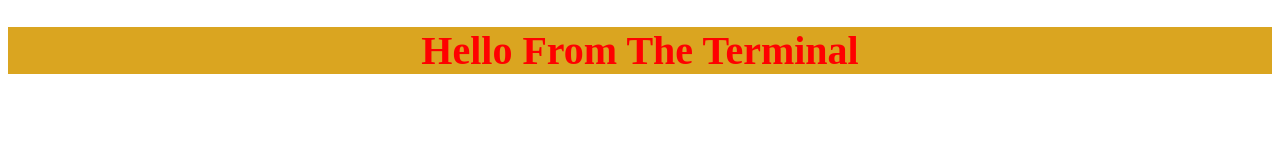
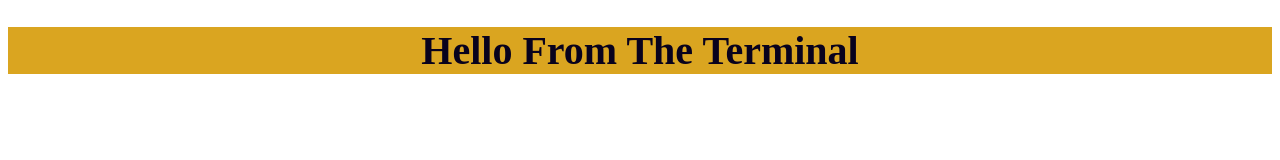
Before and after one commit to The-Debuggers904/repo-for-test, a plain HTML site: page index.html in a window 1280 px wide. Drawn offline with Linux system fonts and the light colour scheme.

Commit message:
Revert "changing the h1 color to red"
This reverts commit 7b202df06365cb94bf4dd4d99767b5fe10979e81.

```diff
--- a/style.css
+++ b/style.css
@@ -1,6 +1,6 @@
 h1 {
   background-color: goldenrod;
-  color: red;
+  color: rgb(8, 2, 29);
   text-align: center;
   font-size: 40px;
 }
```
